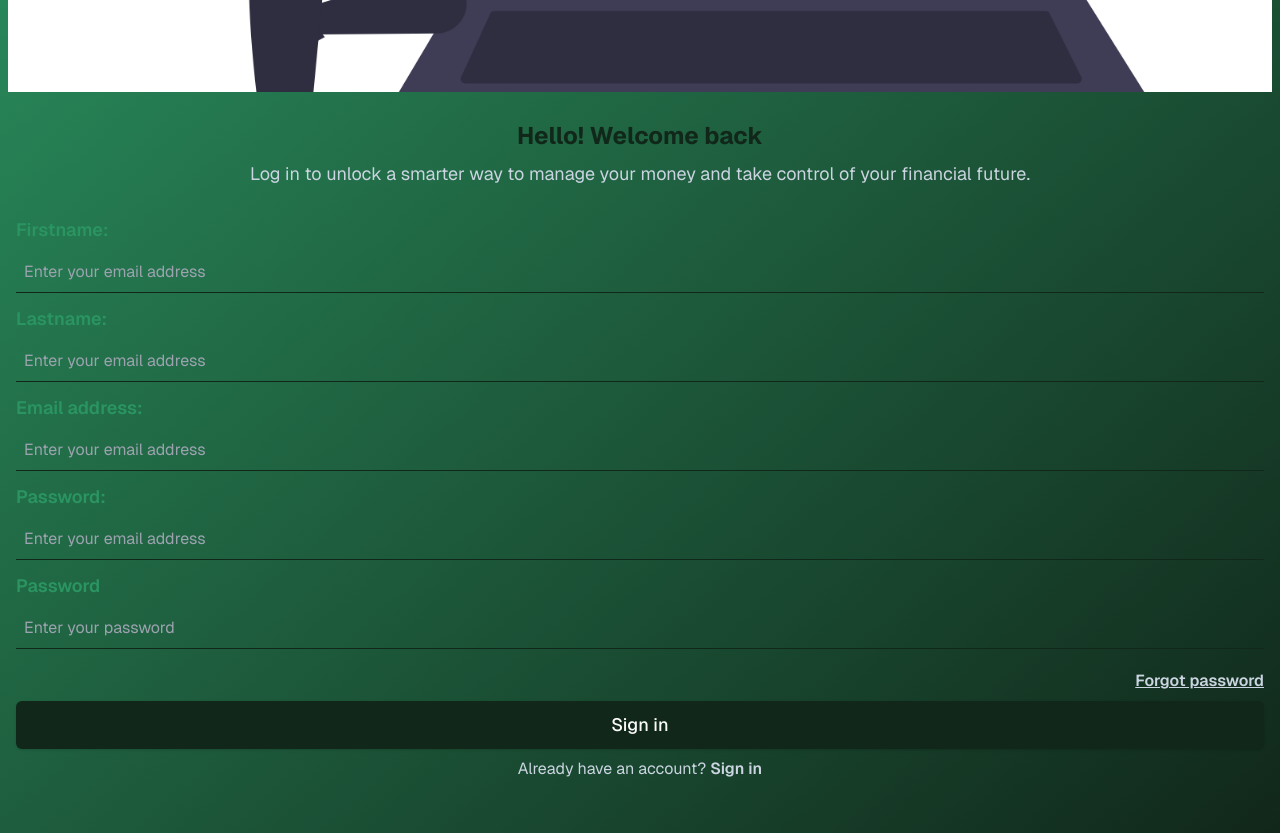
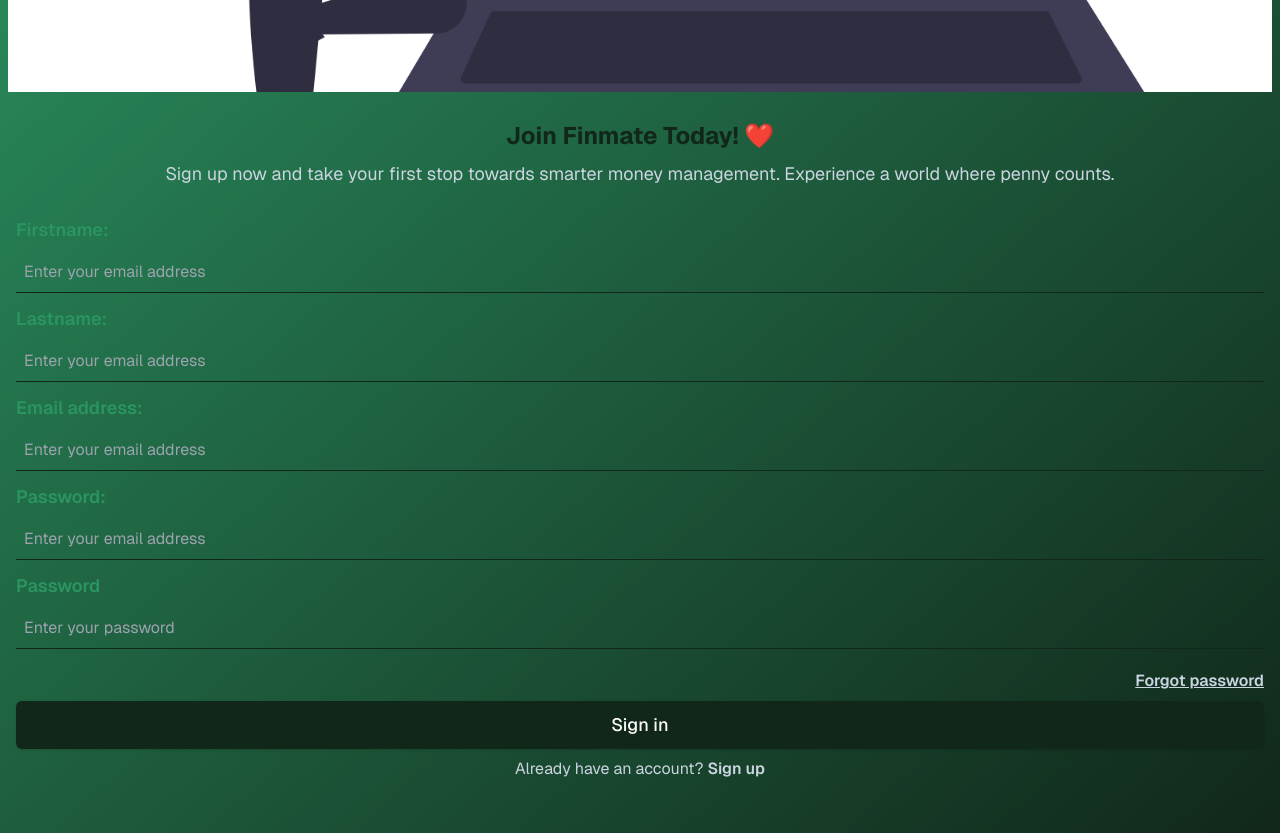
Before and after one commit to DeePinnacle/finmate, a Next.js app: page /sign-up in a window 1280 px wide. Shown: the part 300-1133 px from the top of the page. Built offline with nearby package versions, Linux system fonts and the light colour scheme.

Commit message:
added the thumbs up emoji and heart emoji to the login and sign up page

```diff
--- a/app/(user)/sign-in/page.tsx
+++ b/app/(user)/sign-in/page.tsx
@@ -7,7 +7,7 @@
     <div className="pb-9">
       <div className="flex flex-col items-center justify-center px-4 py-7">
         <h1 className="text-center text-finmate_primary text-2xl font-bold mb-2">
-          Hello! Welcome back{" "}
+          Hello! Welcome back👍{" "}
         </h1>
         <p className="text-center text-lg">
           Log in to unlock a smarter way to manage your money and take control
--- a/app/(user)/sign-up/page.tsx
+++ b/app/(user)/sign-up/page.tsx
@@ -7,11 +7,10 @@
     <div className="pb-9">
       <div className="flex flex-col items-center justify-center px-4 py-7">
         <h1 className="text-center text-finmate_primary text-2xl font-bold mb-2">
-          Hello! Welcome back{" "}
+          Join Finmate Today! ❤️{" "}
         </h1>
         <p className="text-center text-lg">
-          Log in to unlock a smarter way to manage your money and take control
-          of your financial future.
+          Sign up now and take your first stop towards smarter money management. Experience a world where penny counts.
         </p>
       </div>
       <form action="">
@@ -71,7 +70,7 @@
           </Link>
           <Button className="bg-finmate_primary h-12 text-lg">Sign in</Button>
           <span className="text-center my-2 block">
-            Already have an account? <Link href="/sign-in" className="font-semibold">Sign in</Link>
+            Already have an account? <Link href="/sign-in" className="font-semibold">Sign up</Link>
           </span>
         </div>
       </form>
```
